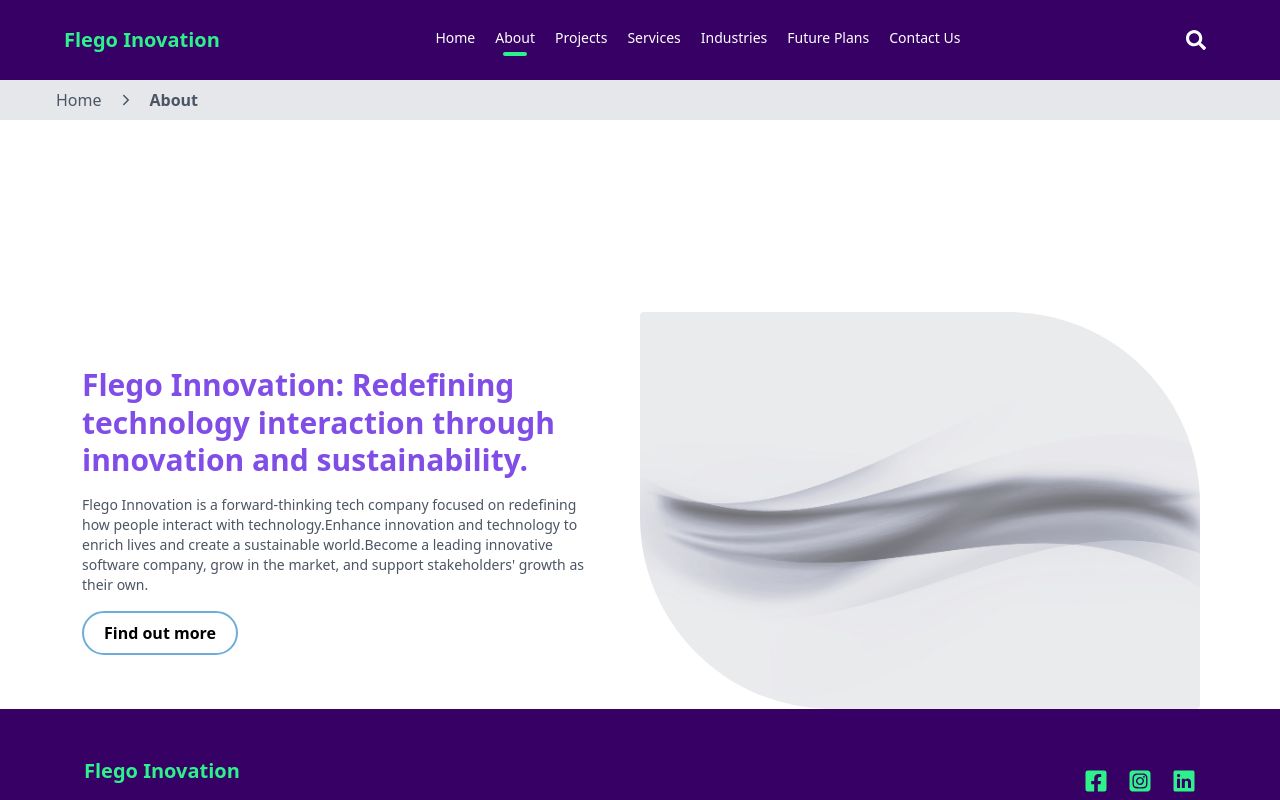
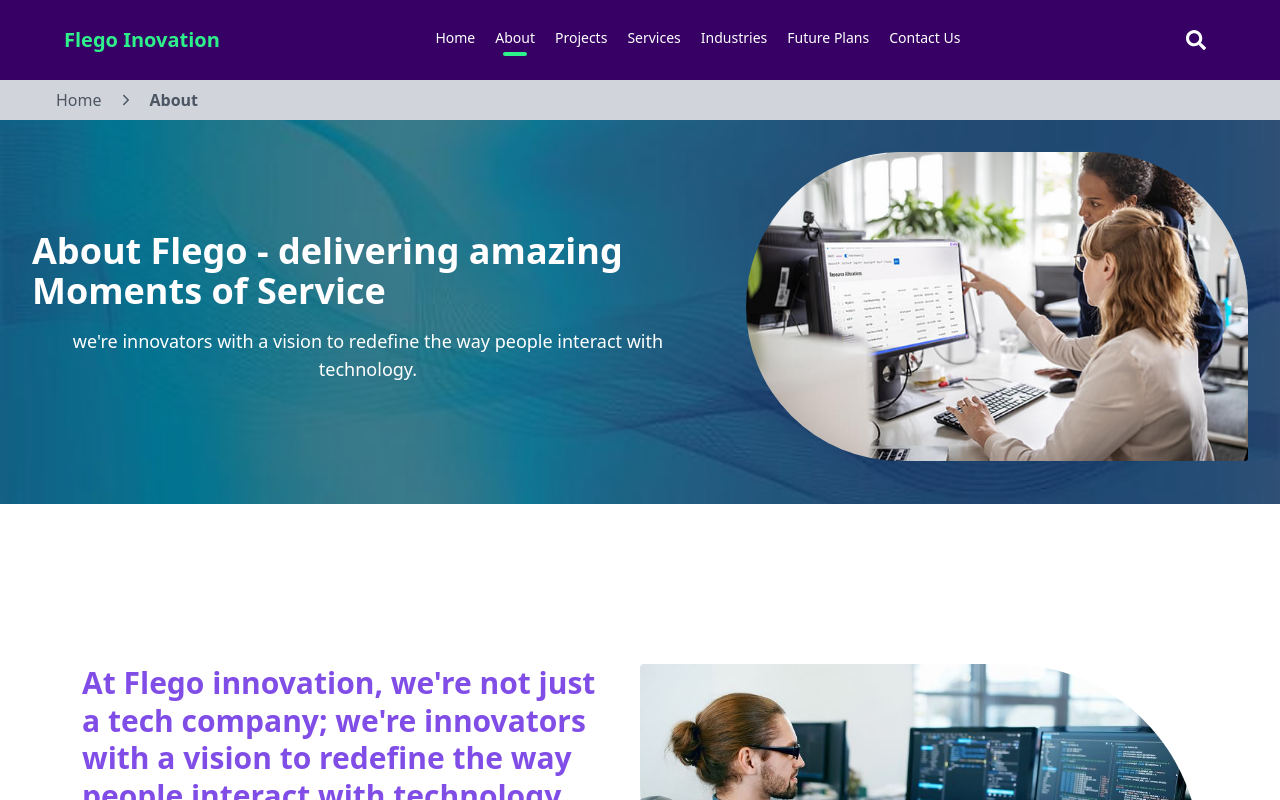
Before and after one commit to Anuda66/Flego_Web, a React (Vite) app: page /about in a window 1280 px wide. Shown: the top 800 px of the page. Built offline with nearby package versions, Linux system fonts and the light colour scheme; the HTML template or start-up script is replaced by a standard one.

Commit message:
Create abou page cover section .

```diff
--- a/src/Component/Navbar.jsx
+++ b/src/Component/Navbar.jsx
@@ -1,7 +1,5 @@
 import React, { useState } from "react";
 import { NavLink, useNavigate, Link } from "react-router-dom";
-
-import { IoIosArrowDown } from "react-icons/io";
 import { RiMenuUnfold4Fill } from "react-icons/ri";
 import { RxCross2 } from "react-icons/rx";
 import { FaSearch } from "react-icons/fa";
@@ -16,6 +14,7 @@ function Navbar() {
     <div className="fixed top-0 left-0 z-50 w-full bg-primary-200">
     <div className='px-5 md:px-14 sm:px-10'>
       <div className="flex items-center justify-between py-4 m-2 text-sm ">
+
         {/* App Logo---------------------------------- */}
         <Link to="/">
         <h1 className="text-xl font-bold text-secondary">Flego Inovation</h1>
@@ -45,8 +44,6 @@ function Navbar() {
             <hr className="hidden w-3/5 h-1 m-auto border-none rounded-full outline-none bg-secondary " />
           </NavLink>
 
-
-
           <NavLink to={"/futurePlans"}>
             <li className="py-1 text-white transition duration-300 ease-in-out delay-150 hover:text-secondary hover:-translate-y-1 hover:scale-110">Future Plans</li>
             <hr className="hidden w-3/5 h-1 m-auto border-none rounded-full outline-none bg-secondary" />
@@ -64,9 +61,9 @@ function Navbar() {
         <FaSearch className="w-10 text-xl text-white duration-300 ease-in-out delay-150 cursor-pointer hover:-translate-y-1 hover:scale-110 hover:text-secondary "/>
 
            {/*Menu Icon ----------------------------------------*/}
-          <RiMenuUnfold4Fill onClick={()=>setShowMenu(true)} className="w-10 h-6 text-white md:hidden"/>
+          <RiMenuUnfold4Fill onClick={()=>setShowMenu(true)} className="w-10 h-6 text-white lg:hidden"/>
             {/* Mobile menu---------------------------------------------------- */}
-            <div className={`${showMenu ? 'fixed w-full' : 'h-0 w-0'} md:hidden right-0 top-0 bottom-0 z-20 overflow-hidden  transition-all`} style={{ backgroundColor: '#360065'}}>
+            <div className={`${showMenu ? 'fixed w-full' : 'h-0 w-0'} lg:hidden right-0 top-0 bottom-0 z-20 overflow-hidden  transition-all`} style={{ backgroundColor: '#360065'}}>
               <div className="flex items-center justify-between px-5 py-4">
                 {/* App Logo-----------------------------------------------------*/}
               <Link to="/">
--- a/src/Pages/About.jsx
+++ b/src/Pages/About.jsx
@@ -1,34 +1,79 @@
-import React from 'react'
-import cover from '../assets/cover.jpg'
+import React from "react";
+import cover from "../assets/cover.jpg";
+import cover2 from "../assets/cover2.jpg";
 import { IoIosArrowForward } from "react-icons/io";
-
-
+import Img1 from "../assets/img1.jpg";
+import Img2 from "../assets/Imag3.jpg";
 function ABOUT() {
   return (
     <div>
-      <div className='relative flex justify-between h-10 px-5 py-3 mt-20 bg-gray-200 md:px-14 sm:px-10'>
-        <div className='flex flex-row items-center justify-center gap-4'>
-          <p className='text-gray-600'>Home</p>
-          <IoIosArrowForward className='text-gray-600'/>
-          <p className='font-bold text-gray-600'>About</p>
-
+      {/* Page Navigation section----------------------*/}
+      <div className="relative flex justify-between h-10 px-5 py-3 mt-20 bg-gray-300 md:px-14 sm:px-10">
+        <div className="flex flex-row items-center justify-center gap-4">
+          <p className="text-gray-600">Home</p>
+          <IoIosArrowForward className="text-gray-600" />
+          <p className="font-bold text-gray-600">About</p>
         </div>
       </div>
-      <div id="about" className="flex flex-col flex-wrap px-6 mt-72 md:flex-row md:px-10 lg:px-20 md:mt-48">
+
+      {/*Cover Image section-----------------------------*/}
+      <div className="relative w-full h-48 mb-24 sm:h-56 md:h-64 lg:h-72 xl:h-96">
+        {/* Image container----------------------------------------------- */}
+        <img
+          src={cover2}
+          alt="Cover"
+          className="object-cover w-full h-full animate-fadeIn"
+        />
+
+        {/* Dark overlay--------------------------------------------------------------------- */}
+        <div className="absolute inset-0 bg-black/40"></div>
+
+        {/* Text content container--------------------------------------------------- */}
+        <div className="absolute inset-0 flex flex-col items-center justify-between p-4 md:p-6 lg:p-8">
+          <div className="flex flex-row items-center md:flex-row ">
+            <div>
+              {/* Main heading */}
+              <h1 className="mb-2 text-2xl font-bold text-center text-white sm:text-2xl md:text-4xl md:mb-4 md:text-left">
+                About Flego - delivering amazing Moments of Service
+              </h1>
+
+              {/* Subtext------------------------------------------------------------------- */}
+              <p className="max-w-xs text-lg text-center text-white sm:max-w-sm md:max-w-lg lg:max-w-2xl">
+                we're innovators with a vision to redefine the way people
+                interact with technology.
+              </p>
+            </div>
+
+            <div className="">
+              <img
+                className="bottom-0 w-full h-auto rounded rounded-tl-extraLarge md:absolut rounded-bl-extraLarge rounded-tr-extraLarge"
+                src={Img1}
+                alt=""
+              />
+            </div>
+          </div>
+        </div>
+      </div>
+
+      {/* Page containt---------------------------------------*/}
+
+      <div
+        id="about"
+        className="flex flex-col flex-wrap px-6 mt-40 md:flex-row md:px-10 lg:px-20 md:mt-"
+      >
         {/*left side------------------------------------------------------------------ */}
         <div className="flex flex-col md:items-start justify-center gap-4 m-auto md:w-1/2 md:px-0.5 px-3 md:pr-10">
           <p className="text-xl font-semibold leading-tight text-center text-primary-100 md:text-2xl lg:text-3xl md:leading-tight lg:leading-tight md:text-left">
-                Flego Innovation: Redefining technology interaction through innovation
-                and sustainability.
+          At Flego innovation, we're not just a tech company; we're innovators with a vision to redefine the way people interact with technology.
           </p>
 
           <div className="flex flex-col gap-5 text-sm text-center text-gray-600 md:text-left md:items-center md:flex-row md:gap-20">
             <p>
               Flego Innovation is a forward-thinking tech company focused on
               redefining how people interact with technology.Enhance innovation
-                  and technology to enrich lives and create a sustainable world.Become
-                  a leading innovative software company, grow in the market, and
-                  support stakeholders' growth as their own.
+              and technology to enrich lives and create a sustainable
+              world.Become a leading innovative software company, grow in the
+              market, and support stakeholders' growth as their own.
             </p>
           </div>
           <div className="flex justify-center pb-5 md:pb-0">
@@ -47,13 +92,13 @@ function ABOUT() {
         <div className="relative pt-10 md:w-1/2 md:pt-0">
           <img
             className="bottom-0 w-full h-auto rounded rounded-tr-extraLarge md:absolut rounded-bl-extraLarge"
-                src={cover}
+            src={Img2}
             alt="Heder Image"
           />
         </div>
       </div>
     </div>
-  )
+  );
 }
 
-export default ABOUT
+export default ABOUT;
```
Also changed, not shown: src/assets/Imag3.jpg (added), src/assets/cover2.jpg (added). Lines whose indentation alone changed are shown as unchanged.
